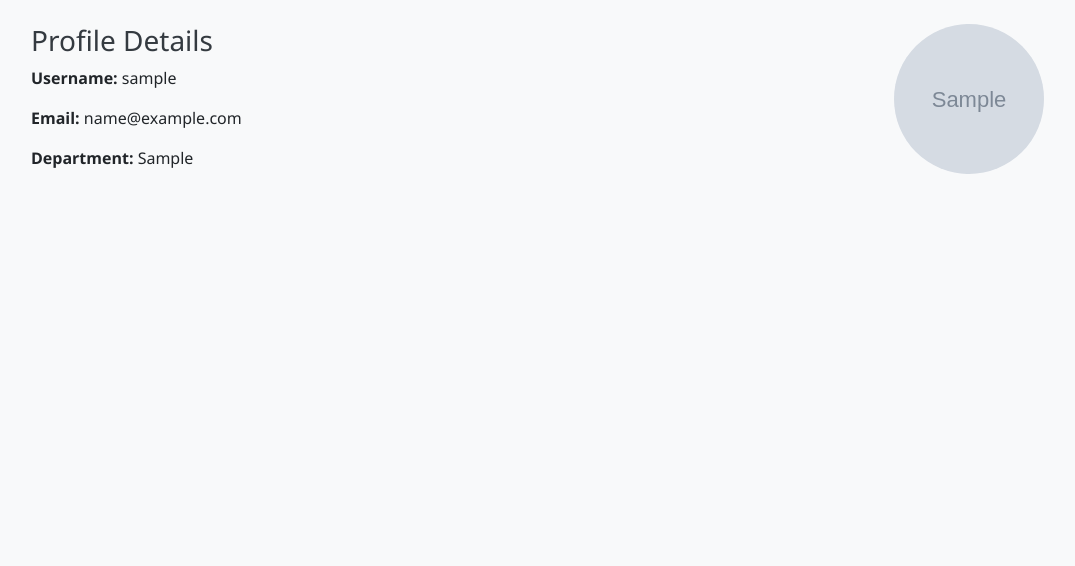
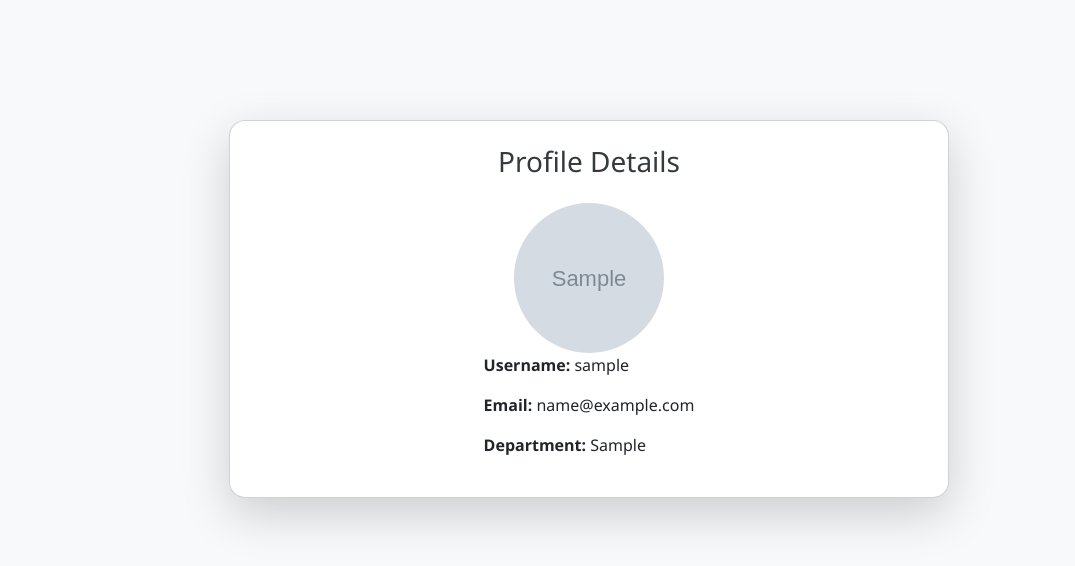
Before and after one commit to hafizcode/nsm, a Django app: page /staff/staff/profile/ in a window 1280 px wide. Shown: the part 56-622 px from the top of the page, without its empty margins (51-1126 px from the left). Run offline with Django 5.2, Linux system fonts and the light colour scheme; a user stored in the database is signed in; tables that the repository leaves empty hold one stand-in row (values such as "Sample post"); grey boxes marked "Sample" are stand-in pictures; some libraries are stand-ins or nearby versions.

Commit message:
fixed some styles

```diff
--- a/templates/base.html
+++ b/templates/base.html
@@ -11,7 +11,7 @@
 <body>
     {% include 'navbar.html' %}
     {% block main %}
-    <div class="container mt-4">
+    <div class="container mt-4 py-5">
         {% block content %}{% endblock %}
     </div>
     {% endblock %}
--- a/templates/staff/staff_profile.html
+++ b/templates/staff/staff_profile.html
@@ -2,14 +2,18 @@
 {% load static %}
 {% block title %}My Profile{% endblock %}
 {% block content %}
-<div class="row">
+<div class="container mt-5">
+    <div class="row justify-content-center">
         <div class="col-md-8">
-        <h3>Profile Details</h3>
+            <div class="card shadow-lg rounded-4 p-4">
+                <h3 class="text-center mb-4">Profile Details</h3>
+                <div class="d-flex justify-content-center align-items-center flex-column-reverse">
+                    <div>
                         <p><strong>Username:</strong> {{ request.user.username }}</p>
                         <p><strong>Email:</strong> {{ request.user.email }}</p>
                         <p><strong>Department:</strong> {{ profile.department }}</p>
                     </div>
-    <div class="col-md-4 text-center">
+                    <div>
                         <!-- Staff profile picture -->
                         <img src="{% if user.profile.profile_image %}
                              {{ user.profile.profile_image.url }}
@@ -19,4 +23,8 @@
 
                     </div>
                 </div>
+            </div>
+        </div>
+    </div>
+</div>
 {% endblock %}
```
Lines whose indentation alone changed are shown as unchanged.
